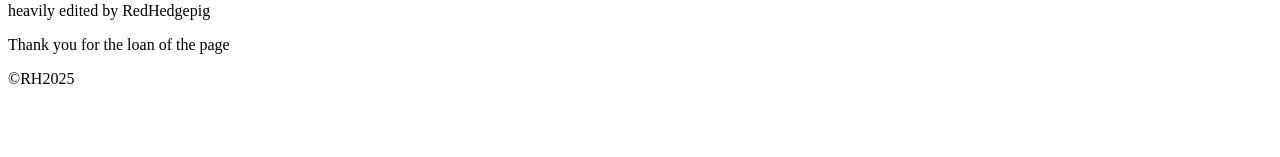
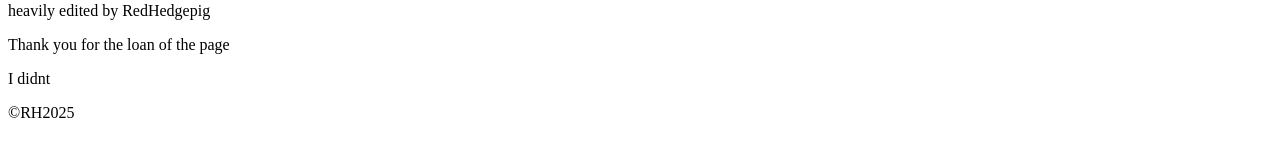
Before and after one commit to jdward1973/app2, a plain HTML site: page about.html in a window 1280 px wide. Shown: the part 165-322 px from the top of the page. Drawn offline with Linux system fonts and the light colour scheme.

Commit message:
EDIT added some more words

```diff
--- a/about.html
+++ b/about.html
@@ -15,6 +15,7 @@
     <hr>
     <p>heavily edited by RedHedgepig</p>
     <p>Thank you for the loan of the page</p>
+    <p>I didnt</p>
     &copy;RH2025
 
 </body>
```
